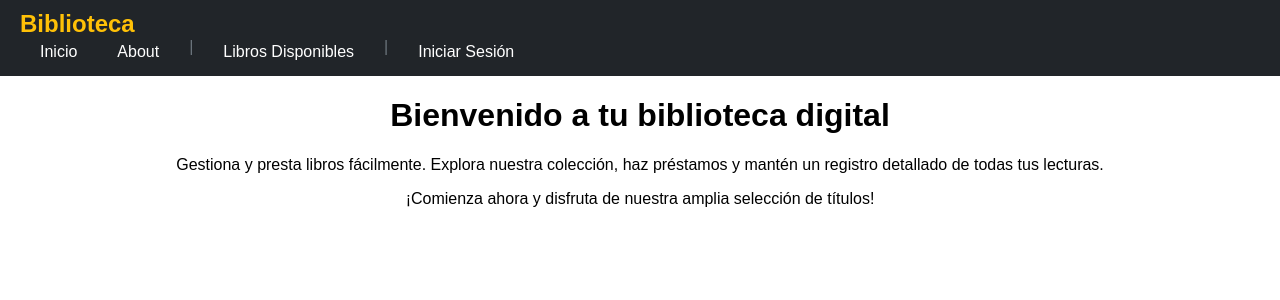
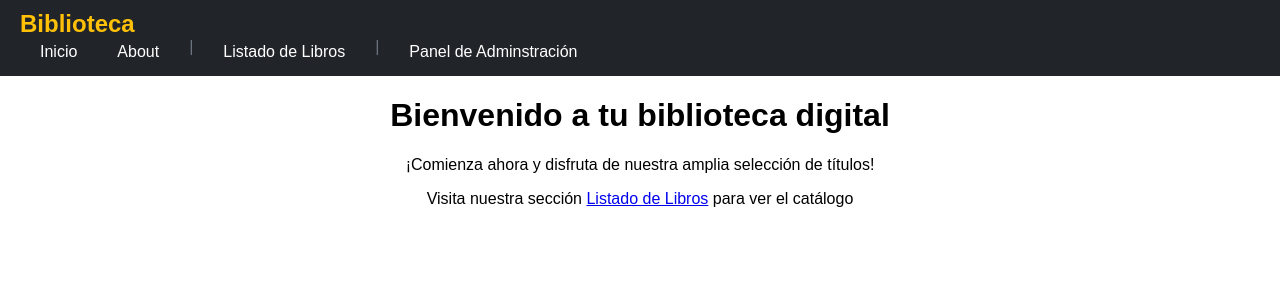
Before and after one commit to hidr4lisk/coder-federicofurgiuele-python, a Django app: page / in a window 1280 px wide. Shown: the top 300 px of the page. Run offline with Django 5.2, Linux system fonts and the light colour scheme.

Commit message:
Proyecto temrinado

```diff
--- a/src/biblioteca/templates/biblioteca/base.html
+++ b/src/biblioteca/templates/biblioteca/base.html
@@ -3,7 +3,7 @@
 <head>
     <meta charset="UTF-8">
     <meta name="viewport" content="width=device-width, initial-scale=1.0">
-    <title>{% block title %}Mi Biblioteca{% endblock %}</title>
+    <title>{% block title %} 🐍Comisión 60095 | FURGIUELE{% endblock %}</title>
     {% load static %}
     <link rel="stylesheet" href="{% static 'css/styles.css' %}">
 </head>
@@ -52,10 +52,10 @@
                 {% else %}
                     <!-- Separador -->
                     <li class="separator">|</li>
-                    <li><a href="{% url 'listar_libros' %}">Libros Disponibles</a></li>
+                    <li><a href="{% url 'listar_libros' %}">Listado de Libros</a></li>
                     <li class="separator">|</li>
                     <!-- Login para usuarios no autenticados -->
-                    <li><a href="{% url 'login' %}">Iniciar Sesión</a></li>
+                    <li><a href="{% url 'login' %}">Panel de Adminstración</a></li>
                 {% endif %}
             </ul>
         </div>
--- a/src/biblioteca/templates/biblioteca/index.html
+++ b/src/biblioteca/templates/biblioteca/index.html
@@ -5,12 +5,13 @@
     <div class="intro-container">
 
     {% if user.is_authenticated %}
-        <p>Estás logueado. Disfruta de la experiencia personalizada.</p>
+        <h2>PANEL DE ADMINISTRACIÓN</h2>
         <img src="{% static 'img/Bibliotecario.jpg' %}" alt="Imagen de usuario" class="img-fluid">
     {% else %}
         <h1>Bienvenido a tu biblioteca digital</h1>
-        <p>Gestiona y presta libros fácilmente. Explora nuestra colección, haz préstamos y mantén un registro detallado de todas tus lecturas.</p>
         <p>¡Comienza ahora y disfruta de nuestra amplia selección de títulos!</p>
+        <p>Visita nuestra sección <a href="{% url 'listar_libros' %}">Listado de Libros</a> para ver el catálogo</p>
+
     {% endif %}
 
 
```
Also changed, not shown: src/db.sqlite3.
